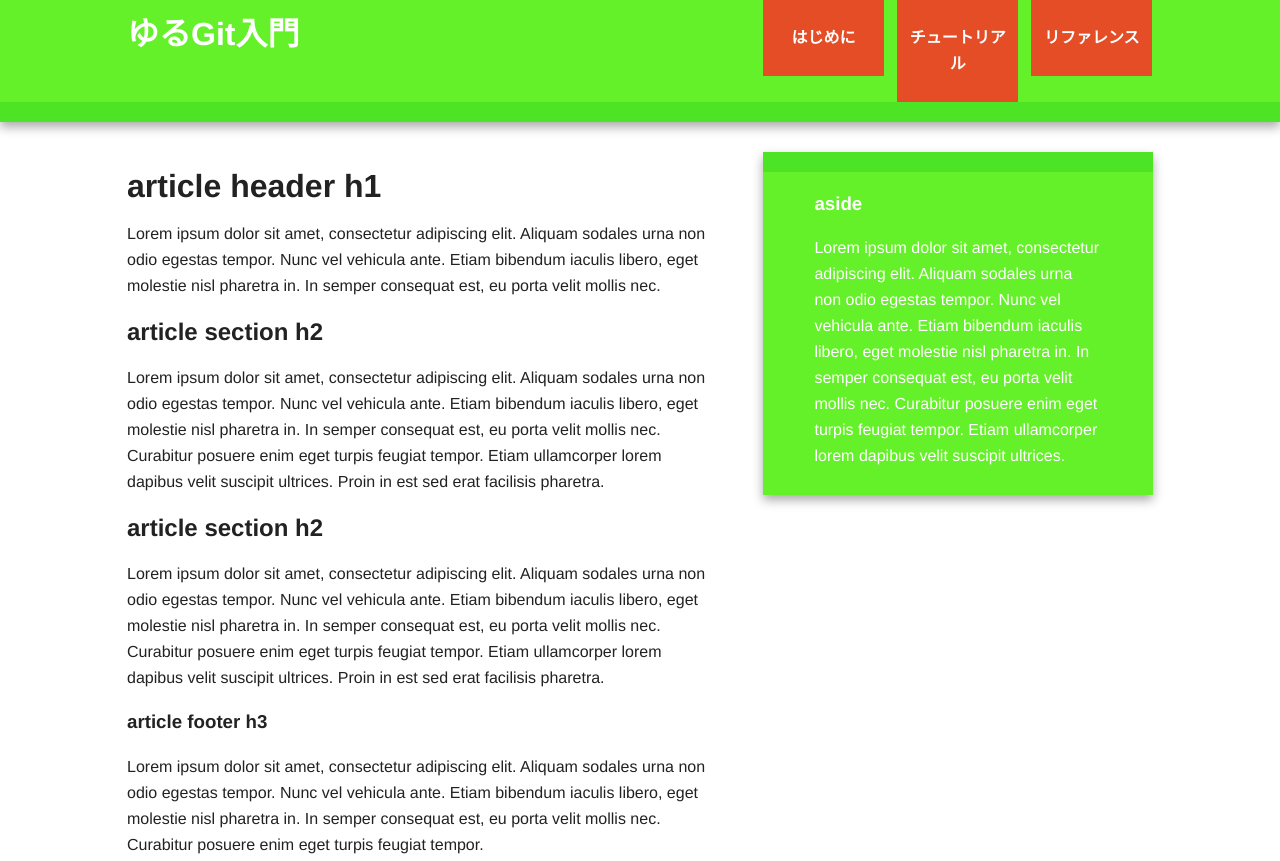
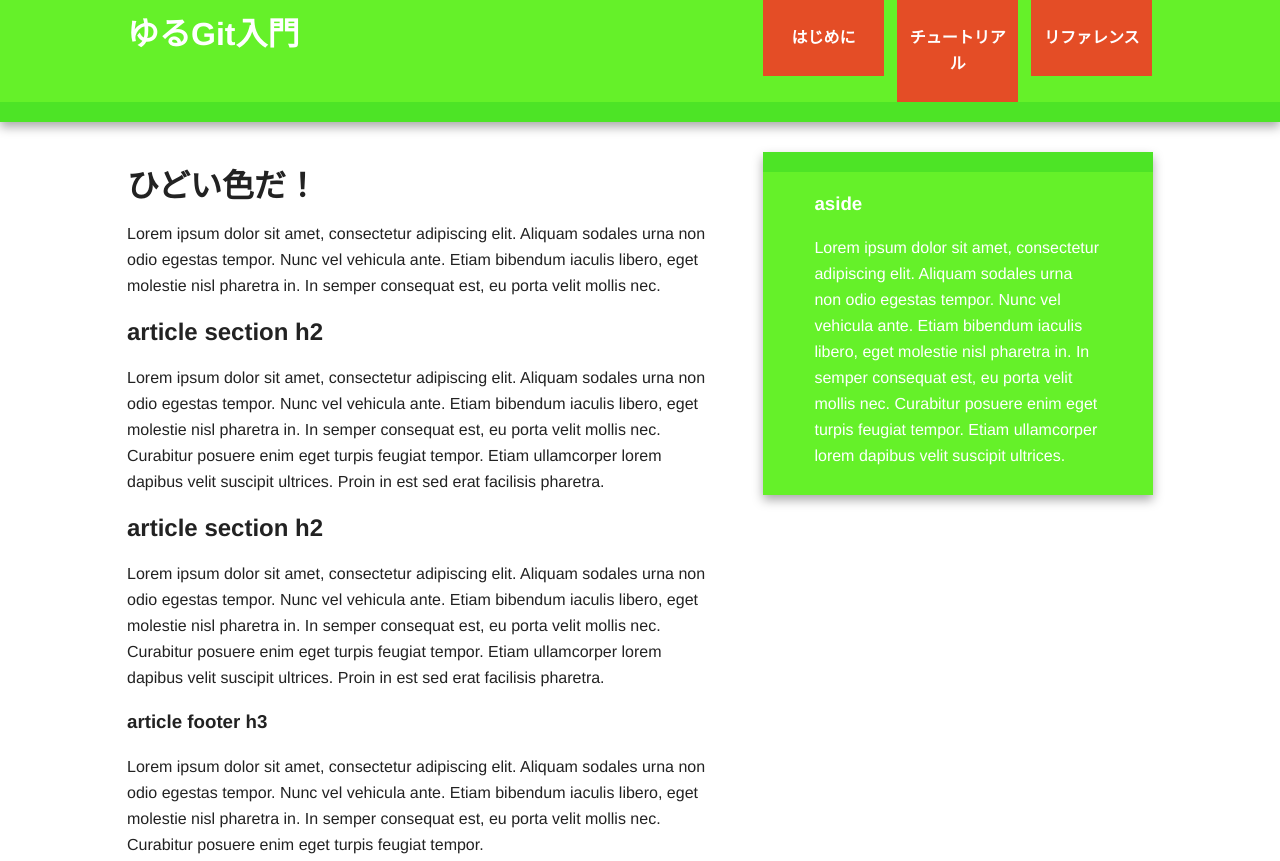
Before and after one commit to akanehara/yurugit, a plain HTML site: page index.html in a window 1280 px wide. Shown: the top 861 px of the page. Drawn offline with nearby package versions, Linux system fonts and the light colour scheme.

Commit message:
update contents

```diff
--- a/index.html
+++ b/index.html
@@ -32,7 +32,7 @@
 
                 <article>
                     <header>
-                        <h1>article header h1</h1>
+                        <h1>ひどい色だ！</h1>
                         <p>Lorem ipsum dolor sit amet, consectetur adipiscing elit. Aliquam sodales urna non odio egestas tempor. Nunc vel vehicula ante. Etiam bibendum iaculis libero, eget molestie nisl pharetra in. In semper consequat est, eu porta velit mollis nec.</p>
                     </header>
                     <section>
```
